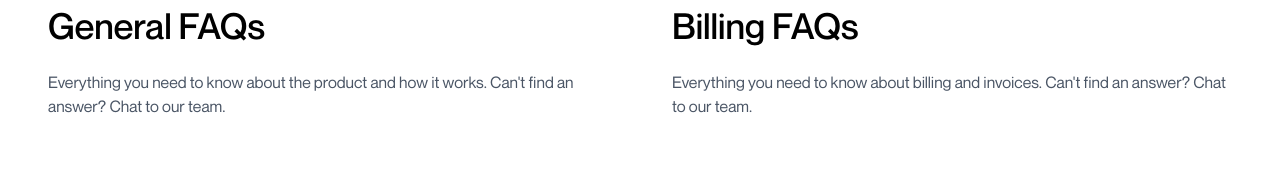
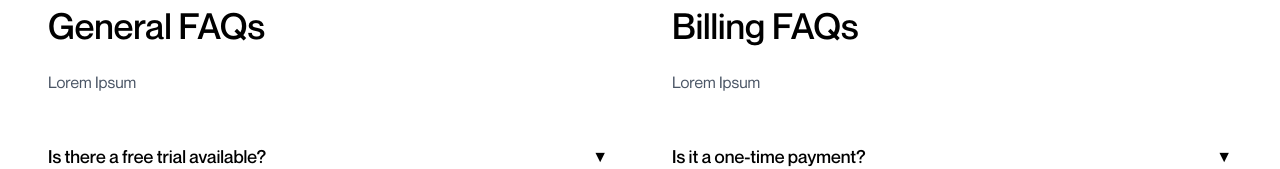
Before and after one commit to mshadiqaf/Tubes-DesWeb, a Vue app: page /faq in a window 1280 px wide. Shown: the part 418-587 px from the top of the page. Built offline with nearby package versions, Linux system fonts and the light colour scheme; what @toolwind/corner-shape would draw is missing.

Commit message:
style: fixing FaQ Page UI Visual

```diff
--- a/src/data/faqs.js
+++ b/src/data/faqs.js
@@ -1,7 +1,7 @@
 export const faqs = [
   {
     title: "General FAQs",
-    description: "Everything you need to know about the product and how it works. Can't find an answer? Chat to our team.",
+    description: "Lorem Ipsum",
     items: [
       {
         question: "Is there a free trial available?",
@@ -31,7 +31,7 @@ export const faqs = [
   },
   {
     title: "Billing FAQs",
-    description: "Everything you need to know about billing and invoices. Can't find an answer? Chat to our team.",
+    description: "Lorem Ipsum",
     items: [
       {
         question: "Is it a one-time payment?",
--- a/src/sections/FaQ/FaqSection.vue
+++ b/src/sections/FaQ/FaqSection.vue
@@ -17,13 +17,13 @@ const toggle = (sec, idx) => {
         <p class="mb-4 text-gray-600">{{ section.description }}</p>
 
         <div v-for="(item, idx) in section.items" :key="idx" class="border-b py-4">
-          <button class="flex w-full items-center justify-between py-2 text-left" @click="toggle(secIndex, idx)">
+          <button class="flex w-full items-center justify-between py-2 text-left cursor-pointer" @click="toggle(secIndex, idx)">
             <span class="text-lg font-medium">{{ item.question }}</span>
 
-            <span class="transition-transform" :class="openIndex[`${secIndex}-${idx}`] ? 'rotate-180' : 'rotate-0'"> ▼ </span>
+            <span class="transition-transform duration-500 ease-in-out" :class="openIndex[`${secIndex}-${idx}`] ? 'rotate-180' : 'rotate-0'"> ▼ </span>
           </button>
 
-          <div class="overflow-hidden transition-all duration-300" :class="openIndex[`${secIndex}-${idx}`] ? 'max-h-40 opacity-100' : 'max-h-0 opacity-0'">
+          <div class="overflow-hidden transition-all duration-500 ease-in-out" :class="openIndex[`${secIndex}-${idx}`] ? 'max-h-40 opacity-100' : 'max-h-0 opacity-0'">
             <p class="py-2 text-gray-600">
               {{ item.answer }}
             </p>
```
